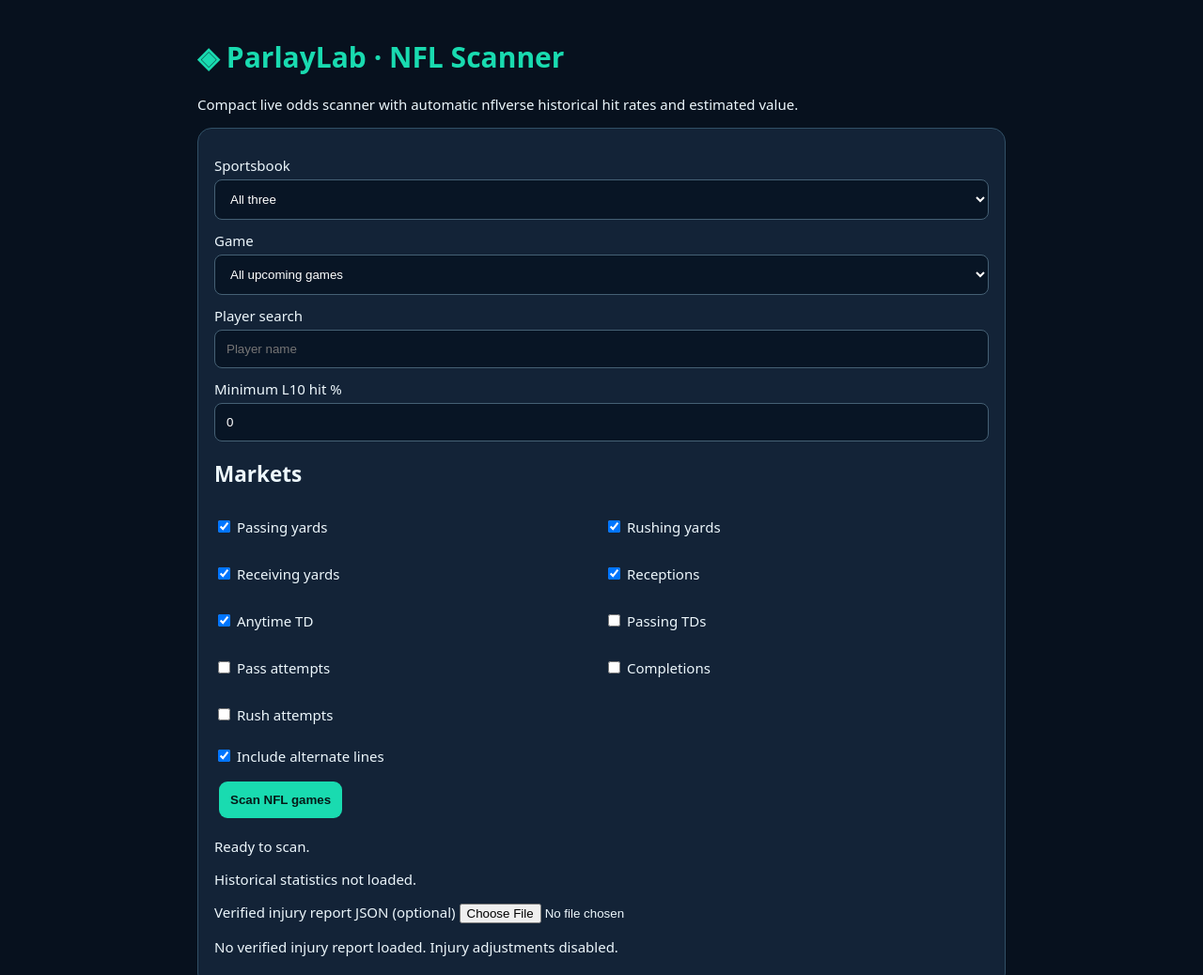
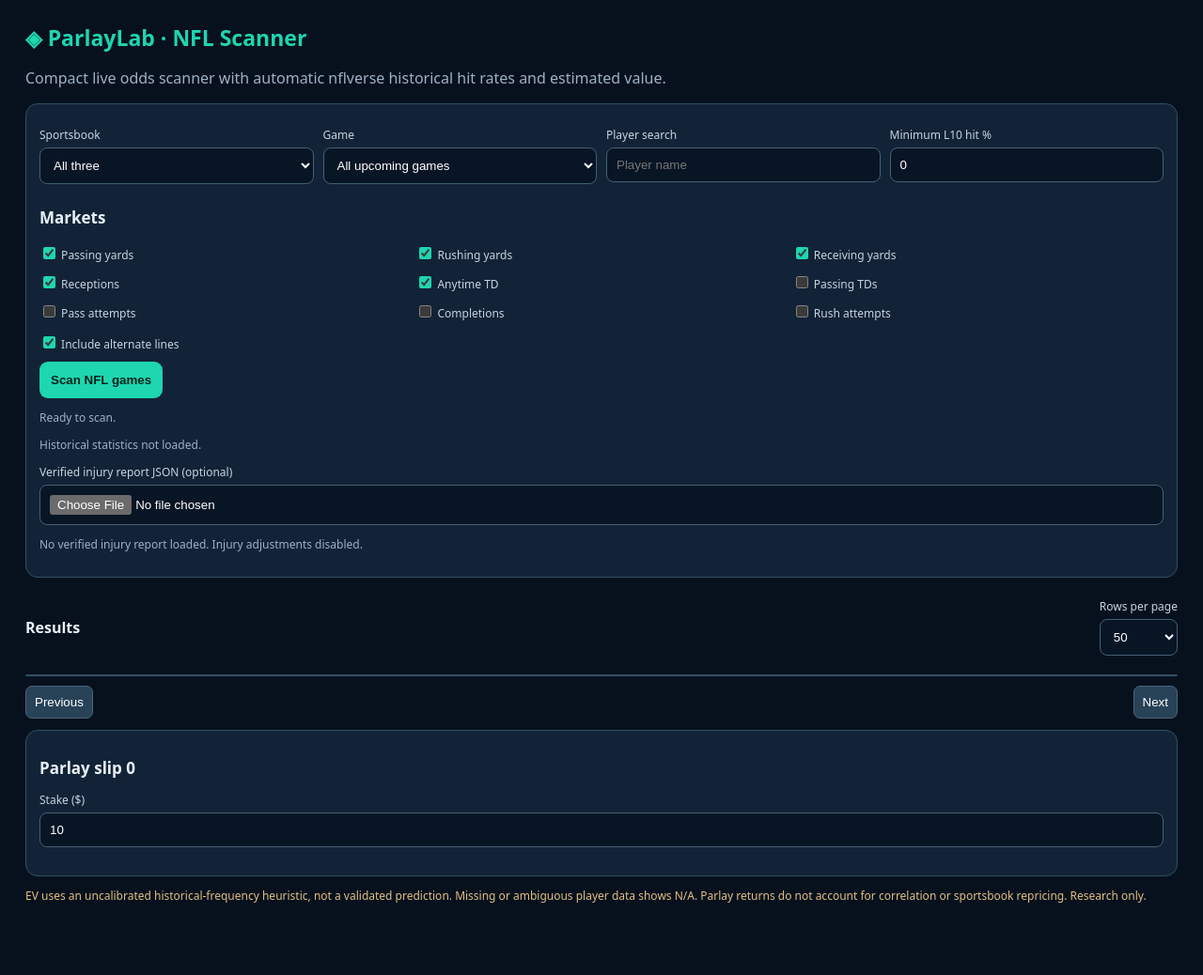
Before and after one commit to e-r-po/ParlayLab, a website: page ParlayLab-PWA/index.html in a window 1280 px wide. Shown: the top 1038 px of the page at 94% size. After the commit the page ends 986 px from the top, so only its background shows below. Drawn offline with Linux system fonts and the light colour scheme.

Commit message:
Update styles.css

```diff
--- a/ParlayLab-PWA/styles.css
+++ b/ParlayLab-PWA/styles.css
@@ -1,93 +1,149 @@
 
-* {
-  box-sizing: border-box;
+:root {
+  font-family: system-ui,-apple-system,sans-serif;
+  background: #07111e;
+  color: #eaf2fa;
+  color-scheme: dark;
 }
 
-body {
-  background: #07111e;
-  color: #edf7fc;
-  font: 15px system-ui;
-  margin: 0;
-}
+* { box-sizing: border-box; }
+body { margin: 0; }
+.shell { max-width: 1250px; margin: auto; padding: 12px; }
+h1 { font-size: 23px; color: #1ed6b0; margin: 12px 0; }
+h2 { font-size: 17px; }
+p { color: #9db1c4; }
 
-main {
-  max-width: 900px;
-  margin: auto;
-  padding: 20px;
-}
-
-h1 {
-  color: #19dbb0;
-}
-
-section,
-.bet {
+.panel {
   background: #132337;
   border: 1px solid #315066;
-  padding: 17px;
-  border-radius: 15px;
-  margin: 15px 0;
+  padding: 14px;
+  border-radius: 13px;
+  margin: 12px 0;
 }
 
 label {
   display: block;
-  margin: 12px 0;
+  font-size: 12px;
+  margin: 10px 0;
+  color: #c5d4df;
 }
 
-input:not([type=checkbox]):not([type=file]),
-select {
+select, input:not([type=checkbox]) {
   display: block;
   width: 100%;
-  padding: 12px;
-  margin-top: 5px;
   background: #081525;
   color: white;
   border: 1px solid #456074;
   border-radius: 8px;
+  padding: 10px;
+  margin-top: 5px;
 }
 
-button {
-  background: #19dbb0;
-  color: #051a18;
-  border: 0;
-  padding: 12px;
-  border-radius: 9px;
-  font-weight: 700;
-  margin: 5px;
+input[type=checkbox] { accent-color: #1ed6b0; }
+
+.checks {
+  display: grid;
+  grid-template-columns: repeat(2,minmax(0,1fr));
+  gap: 5px;
+}
+.checks label { margin: 3px 0; }
+
+.filters {
+  display: grid;
+  grid-template-columns: repeat(2,minmax(0,1fr));
+  gap: 10px;
 }
 
-#markets {
-  display: grid;
-  grid-template-columns: repeat(2, minmax(0, 1fr));
-  gap: 6px;
+.primary {
+  background: #1ed6b0;
+  color: #05221d;
+  border: 0;
+  border-radius: 9px;
+  padding: 12px;
+  font-weight: 800;
+}
+.primary:disabled { opacity: .5; }
+
+.tablewrap {
+  overflow: auto;
+  max-height: 70vh;
+  border: 1px solid #315066;
+  border-radius: 12px;
+  background: #132337;
 }
 
-.metrics {
-  display: grid;
-  grid-template-columns: repeat(2, minmax(0, 1fr));
-  gap: 8px;
+table {
+  border-collapse: collapse;
+  width: 100%;
+  min-width: 1000px;
+  font-size: 12px;
 }
 
-.metrics div {
-  background: #081525;
-  padding: 12px;
-  border-radius: 8px;
+th {
+  position: sticky;
+  top: 0;
+  background: #1d3449;
+  color: #c9dbe5;
+  text-align: left;
+  white-space: nowrap;
+  padding: 0;
+  z-index: 1;
 }
 
-.metrics b {
-  display: block;
-  color: #19dbb0;
+th button {
+  background: transparent;
+  border: 0;
+  color: inherit;
+  padding: 12px 9px;
+  font: inherit;
+  font-weight: 700;
+  cursor: pointer;
+  width: 100%;
+  text-align: left;
 }
 
-.muted,
-small {
-  color: #9db1c4;
+td {
+  padding: 8px 9px;
+  border-top: 1px solid #294154;
+  white-space: nowrap;
+  font-variant-numeric: tabular-nums;
 }
 
-.note {
-  color: #e5bd76;
+tbody tr:nth-child(even) { background: #172b3f; }
+tbody tr:hover { background: #244357; }
+.name { font-weight: 700; }
+.muted { color: #9db1c4; }
+.teal { color: #1ed6b0; font-weight: 750; }
+
+.add {
+  background: #1ed6b0;
+  color: #05221d;
+  border: 0;
+  border-radius: 6px;
+  padding: 5px 9px;
+  font-weight: 900;
 }
 
-#results {
-  max-height: none;
+.pager {
+  display: flex;
+  align-items: center;
+  justify-content: space-between;
+  gap: 8px;
+  margin: 10px 0;
 }
+.pager button {
+  background: #284257;
+  border: 1px solid #496478;
+  color: white;
+  border-radius: 7px;
+  padding: 9px;
+}
+.pager button:disabled { opacity: .35; }
+.note { font-size: 12px; color: #e1bf80; }
+.slip { padding: 8px; border-bottom: 1px solid #294154; }
+.stat { font-size: 12px; color: #9db1c4; }
+
+@media(min-width:700px) {
+  .filters { grid-template-columns: repeat(4,1fr); }
+  .checks { grid-template-columns: repeat(3,1fr); }
+}
```
